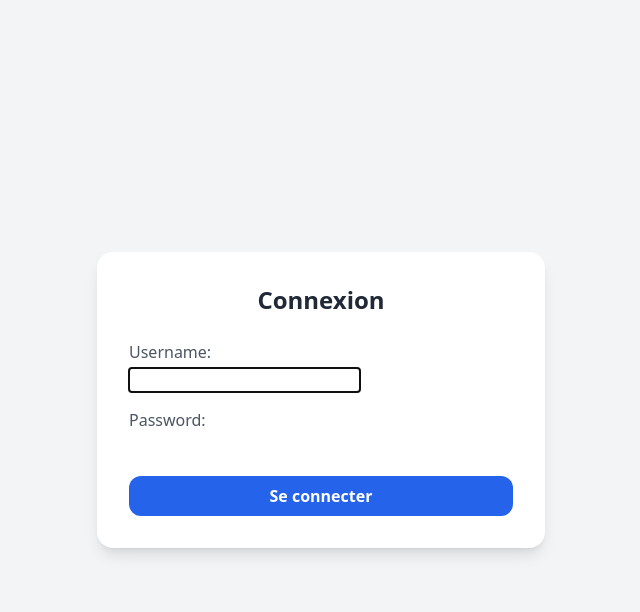
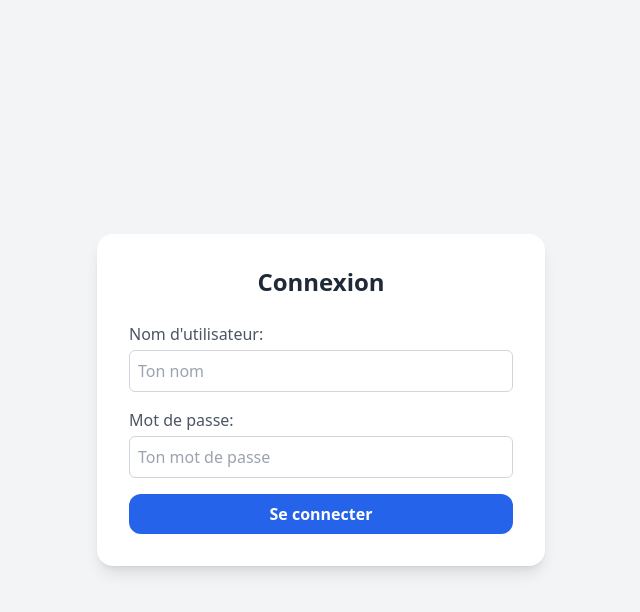
Before and after one commit to ElieReyara/QuoteFetcher, a Django app: page /accounts/login/ in a window 1280 px wide. Shown: the top 612 px of the page, without its empty margins (319-959 px from the left). Run offline with Django 5.2, Linux system fonts and the light colour scheme; some libraries are stand-ins or nearby versions.

Commit message:
Modification front de connexion

```diff
--- /dev/null
+++ b/quote_api/quoteapi/accounts/forms.py
@@ -0,0 +1,19 @@
+from django import forms
+
+from django.contrib.auth.forms import AuthenticationForm
+
+class CustomLoginForm(AuthenticationForm):
+    username = forms.CharField(
+        label="Nom d'utilisateur",
+        widget=forms.TextInput(attrs={
+            'class': 'w-full p-2 border border-gray-300 rounded-md',
+            'placeholder': 'Ton nom'
+        })
+    )
+    password = forms.CharField(
+        label="Mot de passe",
+        widget=forms.PasswordInput(attrs={
+            'class': 'w-full p-2 border border-gray-300 rounded-md',
+            'placeholder': 'Ton mot de passe'
+        })
+    )
--- a/quote_api/quoteapi/accounts/templates/accounts/login.html
+++ b/quote_api/quoteapi/accounts/templates/accounts/login.html
@@ -24,9 +24,8 @@
             </div>
             {% endfor %}
 
-            <button type="submit"
-                    class="w-full py-2 px-4 bg-blue-600 hover:bg-blue-700 text-white font-semibold rounded-xl transition">
-            Se connecter
+            <button type="submit" class="w-full py-2 px-4 bg-blue-600 hover:bg-blue-700 text-white font-semibold rounded-xl transition">
+                Se connecter
             </button>
         </form>
         </div>
--- a/quote_api/quoteapi/accounts/urls.py
+++ b/quote_api/quoteapi/accounts/urls.py
@@ -1,8 +1,10 @@
 from django.urls import path
 from django.contrib.auth import views as auth_views
 from . import views
+from accounts.forms import CustomLoginForm
 
 urlpatterns = [
-    path('login/', auth_views.LoginView.as_view(template_name='accounts/login.html'), name='login'),
+    path('login/', auth_views.LoginView.as_view(template_name='accounts/login.html',
+        authentication_form=CustomLoginForm), name='login'),
     path('logout/', auth_views.LogoutView.as_view(), name='logout'),
 ]
```
Also changed, not shown: quote_api/quoteapi/db.sqlite3.
